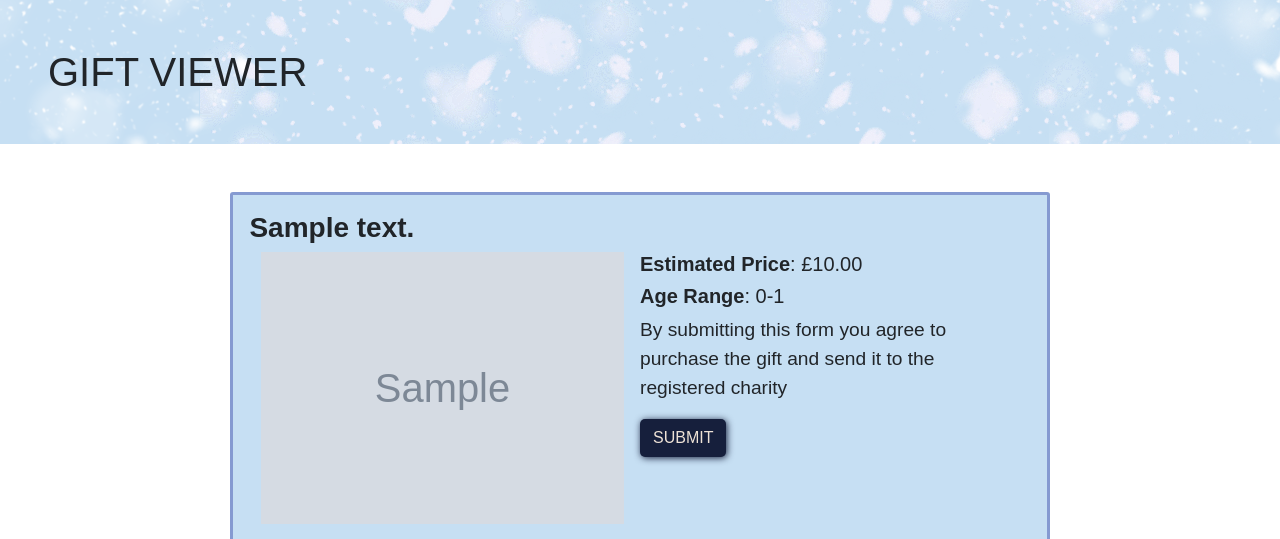
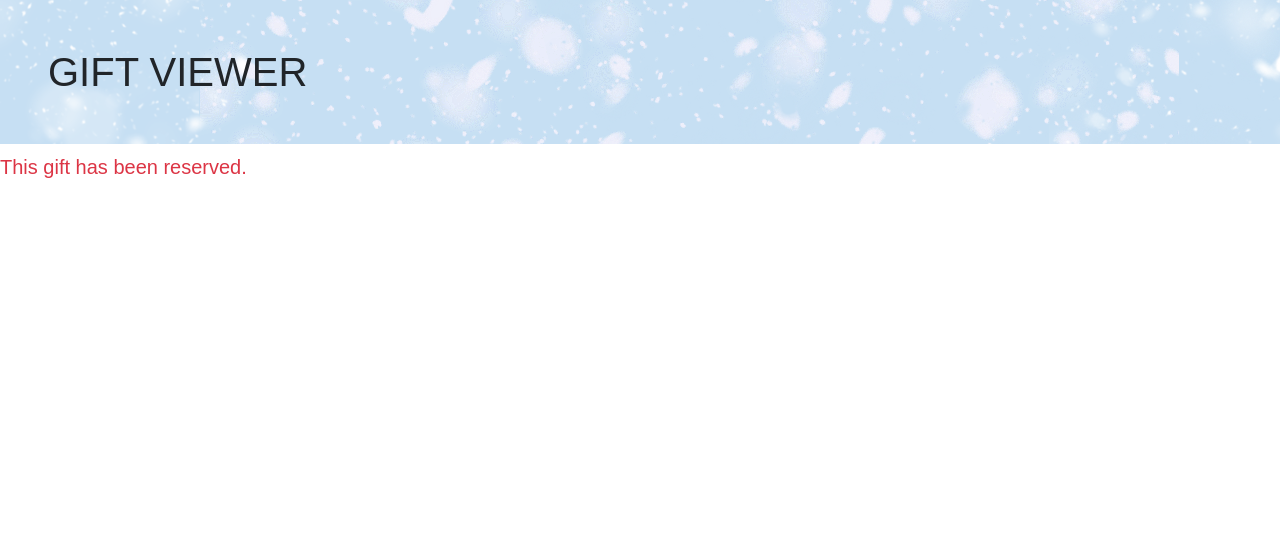
Before and after one commit to AmyOShea/GiftOfGiving, a Django app: template gifts/templates/gifts/view_gift.html in a window 1280 px wide. Shown: the part 61-600 px from the top of the page. Run offline with Django 3.2, Linux system fonts and the light colour scheme; the template is opened without the code that fills it: values that come from a table or form of the project are taken from there, others are empty; a user stored in the database is signed in; tables that the repository leaves empty hold one stand-in row (values such as "Sample post"); grey boxes marked "Sample" are stand-in pictures; some libraries are stand-ins or nearby versions; some web fonts are replaced.

Commit message:
Think I've solved the conflict.Added in if else statement for reserved gift.

```diff
--- a/gifts/templates/gifts/view_gift.html
+++ b/gifts/templates/gifts/view_gift.html
@@ -11,6 +11,12 @@
 <div class="page-top-banner">
     <h1 class="p-5 text-uppercase">Gift Viewer</h1>
 </div>
+
+{% if gift.committed_by %}
+    <p class="text-danger fs-5">This gift has been reserved.</p>
+{% elif profile.user == request.user %}
+    <a class="btn col-12" href="{% url 'edit_gift' gift.id %}">Edit this gift</a>
+{% else %}
 
 <div id="gift-viewer-container">
     <h3><strong> {{ gift.description }}</strong></h3>
@@ -48,4 +54,5 @@
 </div>
 
 {% endif %}
+{% endif %}
 {% endblock %}
```
